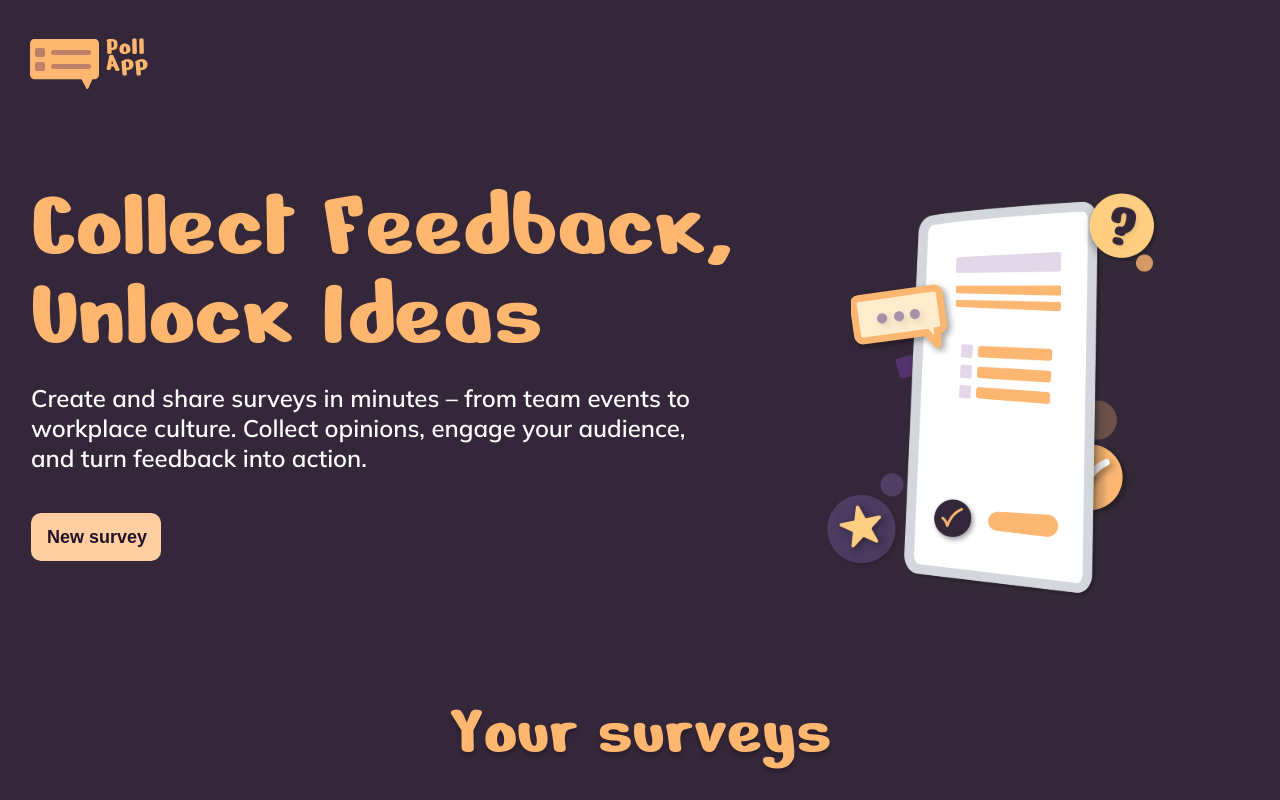
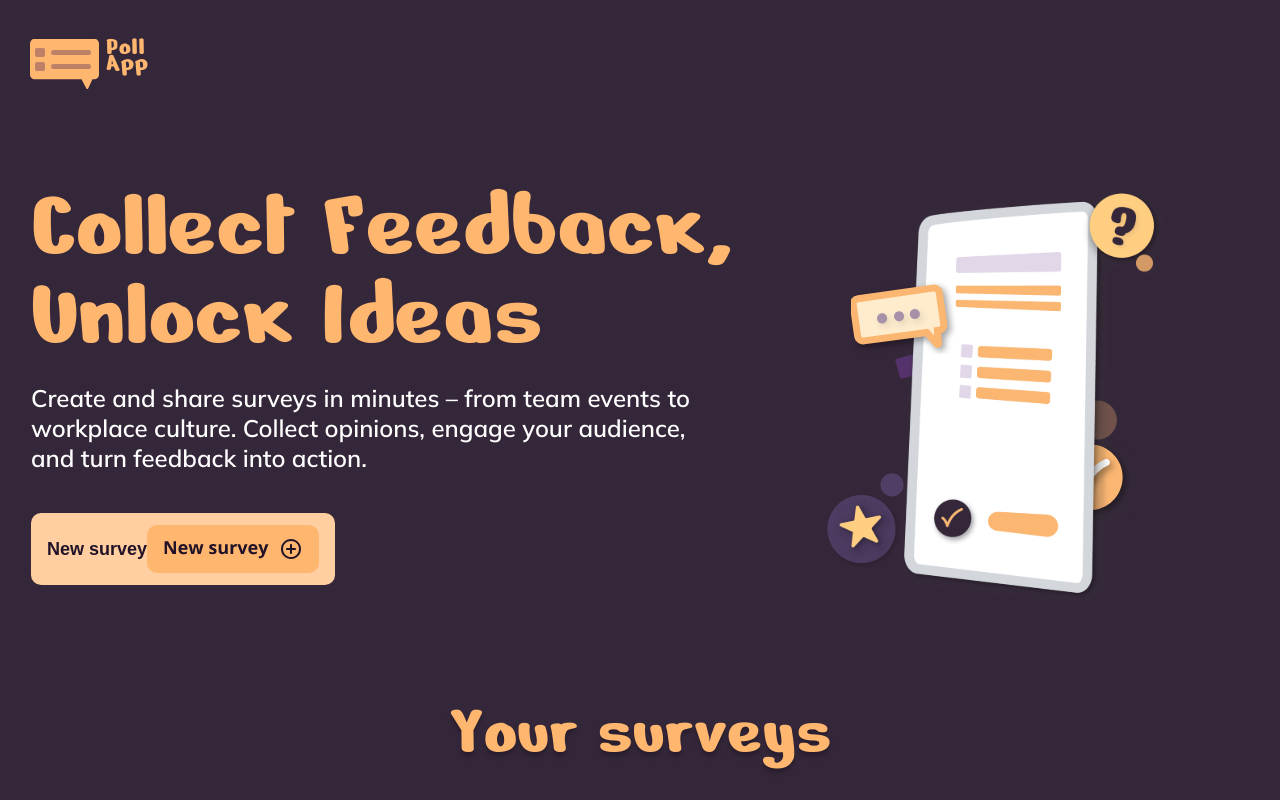
Before and after one commit to OBO-WAN/PollApp, an Angular app: page / in a window 1280 px wide. Shown: the top 800 px of the page. Built offline with nearby package versions, Linux system fonts and the light colour scheme; a web font is replaced by a local one.

Commit message:
revert: remove New survey button animation

```diff
--- a/src/app/pages/home/home-motion.css
+++ b/src/app/pages/home/home-motion.css
@@ -1,64 +1,8 @@
-.primary-button {
-  position: relative;
-  width: 130px;
-  height: 48px;
-  flex: 0 0 auto;
-  justify-content: flex-start;
-  overflow: hidden;
-  padding: 0;
-}
-
-.primary-button__label {
-  position: absolute;
-  top: 50%;
-  left: 16px;
-  white-space: nowrap;
-  transform: translateY(-50%);
-  transition: opacity 120ms ease-out;
-}
-
-.primary-button__hover-artwork {
-  position: absolute;
-  top: 0;
-  left: 0;
-  display: block;
-  width: 172px;
-  height: 48px;
-  max-width: none;
-  opacity: 0;
-  pointer-events: none;
-  transition: opacity 160ms ease-out;
-}
-
-.primary-button:focus-visible {
-  outline: 3px solid white;
-  outline-offset: 4px;
-}
-
 .hero__image--hover {
   opacity: 0;
 }
 
 @media (min-width: 1100px) and (hover: hover) and (pointer: fine) {
-  .primary-button {
-    transition: width 320ms cubic-bezier(0.2, 0.8, 0.2, 1);
-  }
-
-  .primary-button:hover,
-  .primary-button:focus-visible {
-    width: 172px;
-  }
-
-  .primary-button:hover .primary-button__label,
-  .primary-button:focus-visible .primary-button__label {
-    opacity: 0;
-  }
-
-  .primary-button:hover .primary-button__hover-artwork,
-  .primary-button:focus-visible .primary-button__hover-artwork {
-    opacity: 1;
-  }
-
   .hero__image {
     transition: opacity 280ms ease-in-out;
   }
@@ -73,12 +17,6 @@
 }
 
 @media (prefers-reduced-motion: reduce) {
-  .primary-button,
-  .primary-button__label,
-  .primary-button__hover-artwork {
-    transition: none;
-  }
-
   .hero__image {
     transition: none;
   }
```
